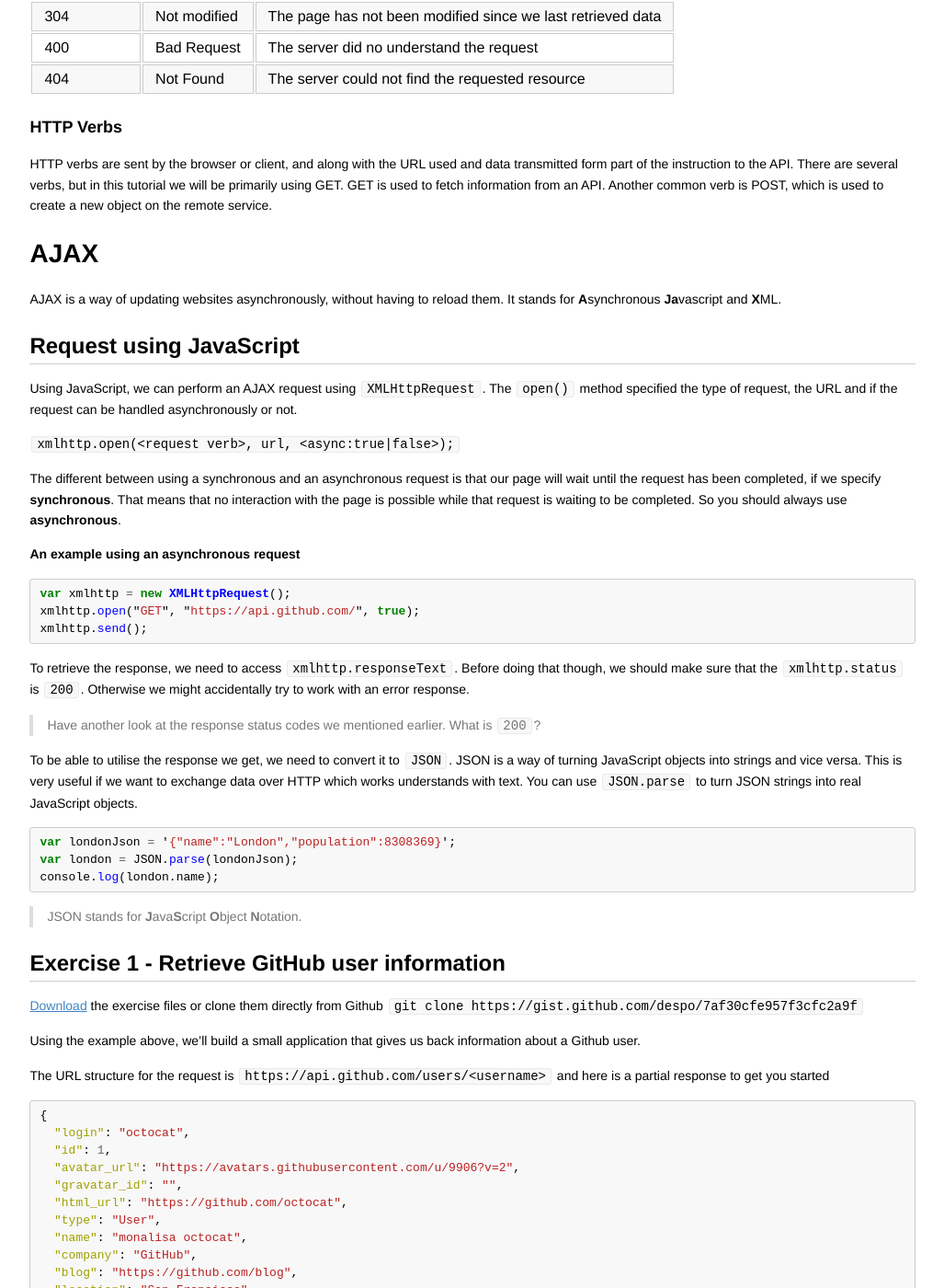
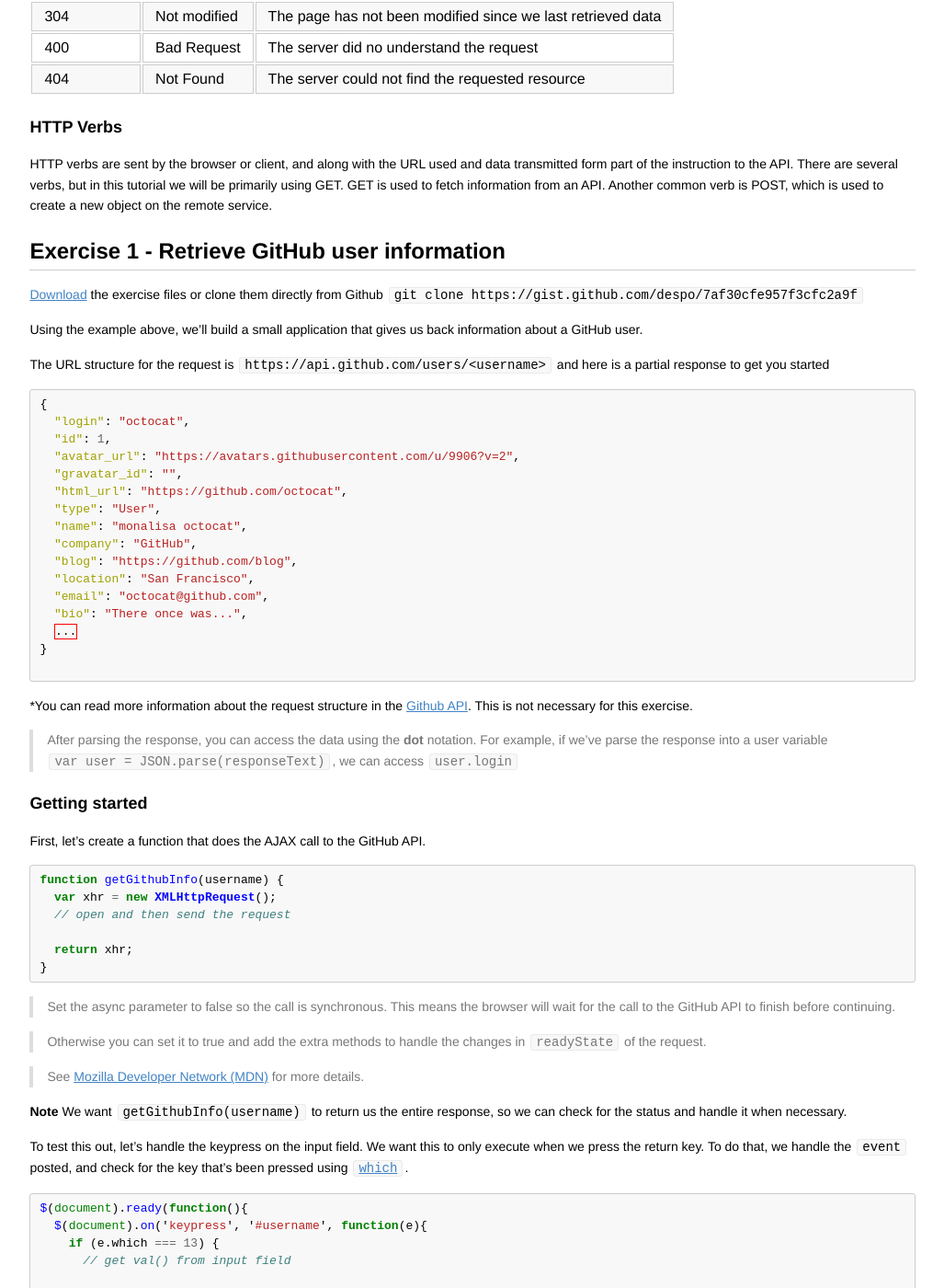
Before and after one commit to codebar/tutorials, a Jekyll site: the page built from js/lesson4/tutorial.md, in a window 1280 px wide and 1400 px high, scrolled down 1196 px. Shown: the whole window at 92% size, without its empty margins (126-1153 px from the left). Built offline with Jekyll 4.4.1, drawn with Linux system fonts in a browser that asks for light colours; Markdown is read by kramdown in place of the engine named in the settings.

Commit message:
Remove intro to xhr/json - do this as we go

````diff
--- a/js/lesson4/tutorial.md
+++ b/js/lesson4/tutorial.md
@@ -36,49 +36,11 @@ As part of the response, a request gives back a **status code**. You can use thi
 
 HTTP verbs are sent by the browser or client, and along with the URL used and data transmitted form part of the instruction to the API. There are several verbs, but in this tutorial we will be primarily using GET. GET is used to fetch information from an API. Another common verb is POST, which is used to create a new object on the remote service.
 
-#AJAX
-
-AJAX is a way of updating websites asynchronously, without having to reload them. It stands for &#x200b;**A**&#x200b;synchronous &#x200b;**Ja**&#x200b;vascript and &#x200b;**X**&#x200b;ML.
-
-##Request using JavaScript
-
-Using JavaScript, we can perform an AJAX request using `XMLHttpRequest`.
-The `open()` method specified the type of request, the URL and if the request can be handled asynchronously or not.
-
- `xmlhttp.open(<request verb>, url, <async:true|false>);`
-
-The different between using a synchronous and an asynchronous request is that our page will wait until the request has been completed, if we specify **synchronous**. That means that no interaction with the page is possible while that request is waiting to be completed. So you should always use **asynchronous**.
-
-**An example using an asynchronous request**
-
-```javascript
-var xmlhttp = new XMLHttpRequest();
-xmlhttp.open("GET", "https://api.github.com/", true);
-xmlhttp.send();
-```
-
-To retrieve the response, we need to access `xmlhttp.responseText`. Before doing that though, we should make sure that the `xmlhttp.status` is `200`. Otherwise we might accidentally try to work with an error response.
-
-> Have another look at the response status codes we mentioned earlier. What is `200`?
-
-To be able to utilise the response we get, we need to convert it to `JSON`. JSON
-is a way of turning JavaScript objects into strings and vice versa. This is very
-useful if we want to exchange data over HTTP which works understands with text.
-You can use `JSON.parse` to turn JSON strings into real JavaScript objects.
-
-```js
-var londonJson = '{"name":"London","population":8308369}';
-var london = JSON.parse(londonJson);
-console.log(london.name);
-```
-
-> JSON stands for &#x200b;**J**&#x200b;ava&#x200b;**S**&#x200b;cript &#x200b;**O**&#x200b;bject &#x200b;**N**&#x200b;otation.
-
 ##Exercise 1 - Retrieve GitHub user information
 
 [Download](https://gist.github.com/despo/7af30cfe957f3cfc2a9f/download) the exercise files or clone them directly from Github `git clone https://gist.github.com/despo/7af30cfe957f3cfc2a9f`
 
-Using the example above, we'll build a small application that gives us back information about a Github user.
+Using the example above, we'll build a small application that gives us back information about a GitHub user.
 
 The URL structure for the request is `https://api.github.com/users/<username>` and here is a partial response to get you started
 
````
